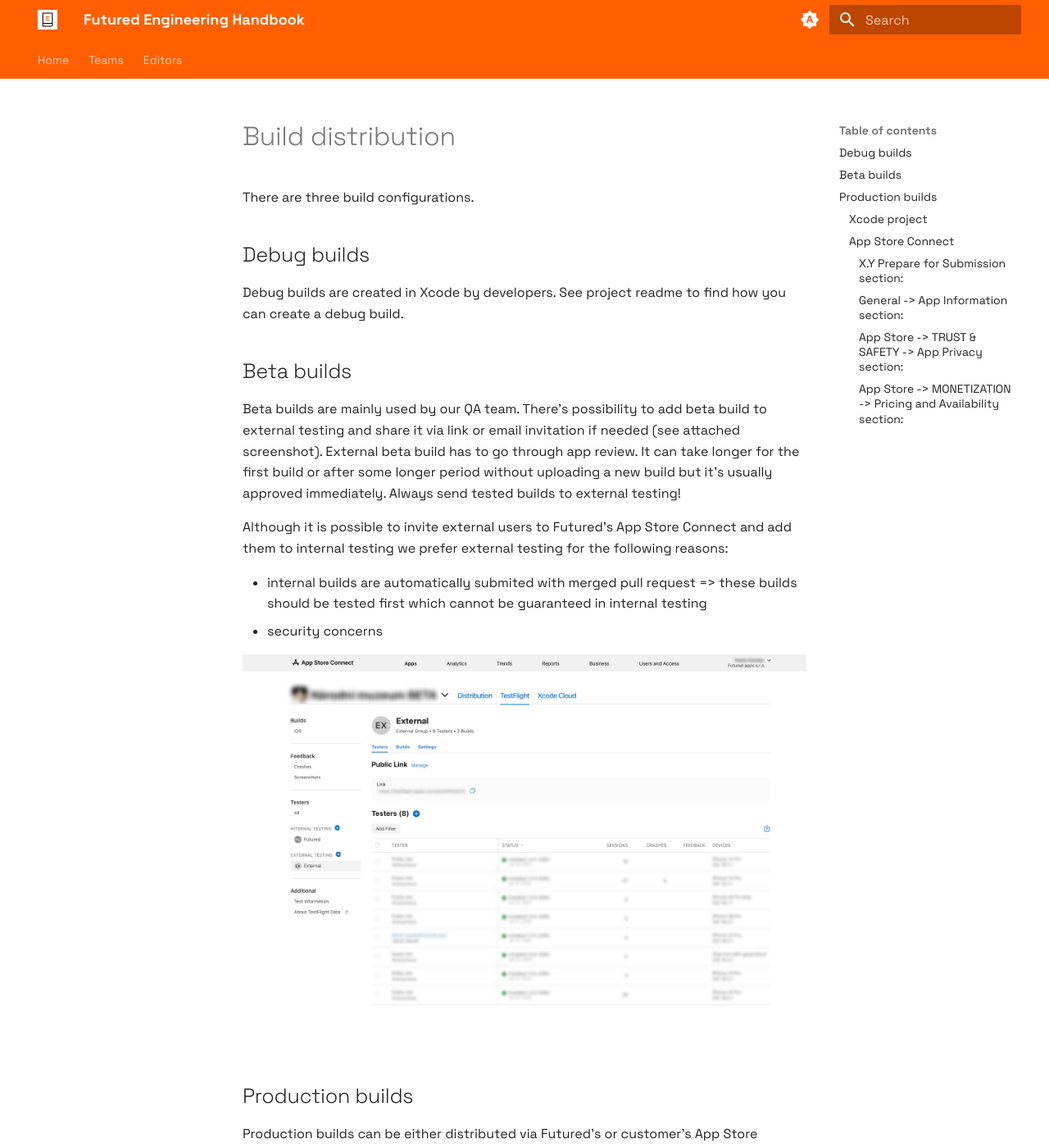
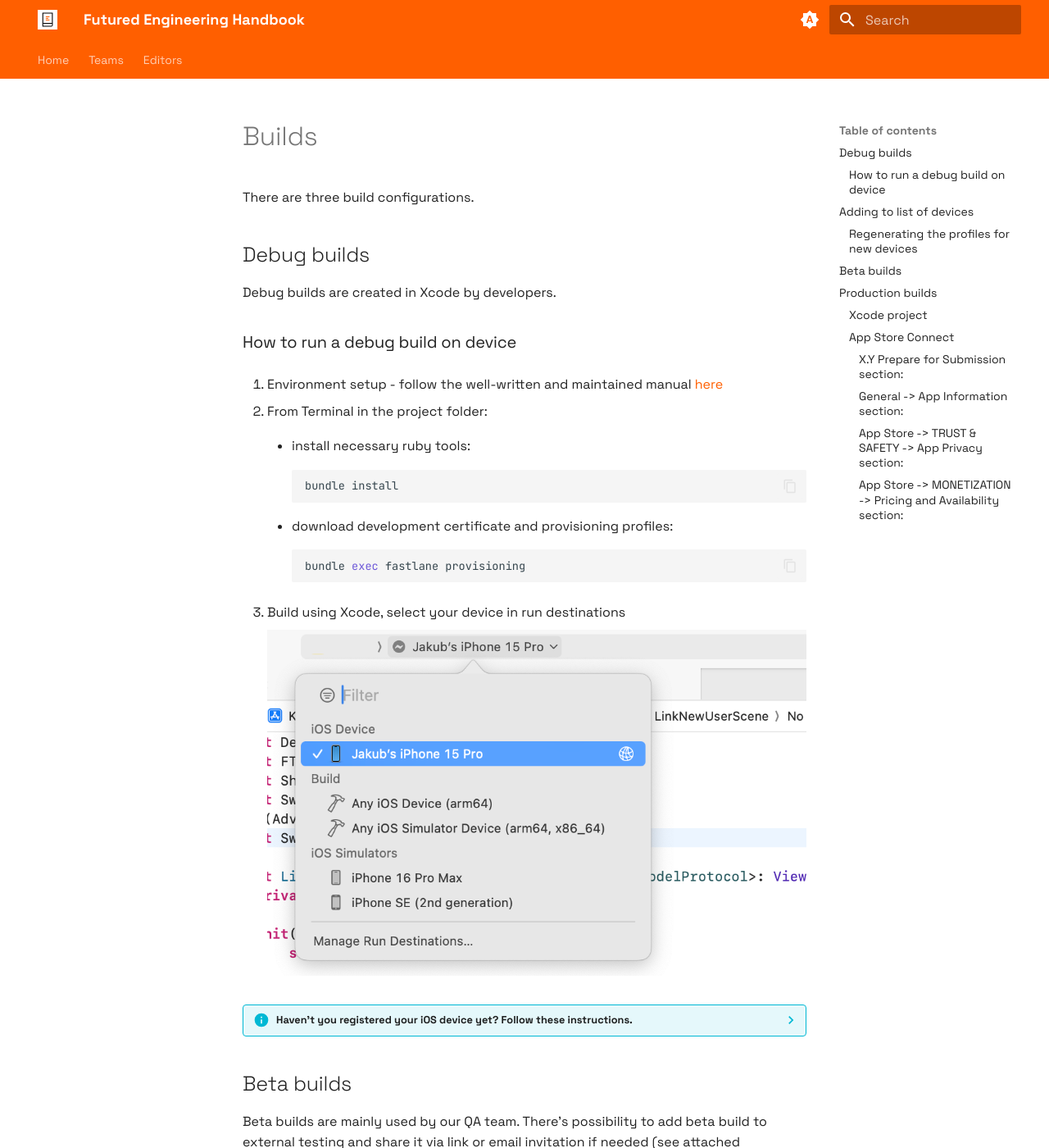
Before and after one commit to futuredapp/Engineering-Handbook, an MkDocs documentation site: the page built from docs/Teams/iOS/ios_builds.md, in a window 1280 px wide and 1400 px high. Shown: the whole window at 82% size. Built offline with MkDocs 1.6.1 and Material for MkDocs 9.7.7, drawn with Linux system fonts in a browser that asks for light colours.

Commit message:
Add how to build a debug to device section

````diff
--- a/docs/Teams/iOS/ios_builds.md
+++ b/docs/Teams/iOS/ios_builds.md
@@ -1,10 +1,56 @@
-# Build distribution
+# Builds
 
 There are three build configurations.
 
 ## Debug builds
 
-Debug builds are created in Xcode by developers. See project readme to find how you can create a debug build.
+Debug builds are created in Xcode by developers.
+
+### How to run a debug build on device
+
+1. Environment setup - follow the well-written and maintained manual [here](https://www.moncefbelyamani.com/how-to-install-xcode-homebrew-git-rvm-ruby-on-mac/)
+
+2. From Terminal in the project folder:
+
+    - install necessary ruby tools:
+        ```bash
+        bundle install
+        ```
+
+    - download development certificate and provisioning profiles:
+        ```bash
+        bundle exec fastlane provisioning
+        ```
+
+3. Build using Xcode, select your device in run destinations
+
+    ![Step 1](Resources/ios_builds_1.png){ width="900" }
+
+??? info "Haven't you registered your iOS device yet? Follow these instructions."
+    ## Adding to list of devices
+
+    To be able to run a debug build on your device you need to add it to the company's private fastlane repository. Update file `device-list.txt` file. See closed PRs for inspiration or follow these steps:
+
+    Each device has to have three columns **separated by tabs**.
+
+    1. Device UDID
+    2. Descriptive name of the device
+    3. Operation system
+
+    `UDID	Owner - Device model	ios/mac`
+
+    ### Regenerating the profiles for new devices
+
+    Project profiles won't regenerate automatically after adding a new device. To regenerate the profiles, follow these steps:
+
+    1. Retrieve the ops Apple ID password from Bitwarden
+    2. Ask someone with ops access to provide you with an authentication code
+    3. In the project directory, call the following command from Terminal:
+        ```bash
+        MATCH_FORCE=true bundle exec fastlane update_provisioning
+        ```
+
+        _If `MATCH_FORCE` environment variable is not provided the profiles are updated only when invalid._
 
 ## Beta builds
 
@@ -15,7 +61,7 @@
 - internal builds are automatically submited with merged pull request => these builds should be tested first which cannot be guaranteed in internal testing
 - security concerns
 
-![Step 1](Resources/ios_builds_1.png){ width="900" }
+![Step 2](Resources/ios_builds_2.png){ width="900" }
 
 ## Production builds
 
````
Also changed, not shown: docs/Teams/iOS/Resources/ios_builds_1.png, docs/Teams/iOS/Resources/ios_builds_2.png (added).
